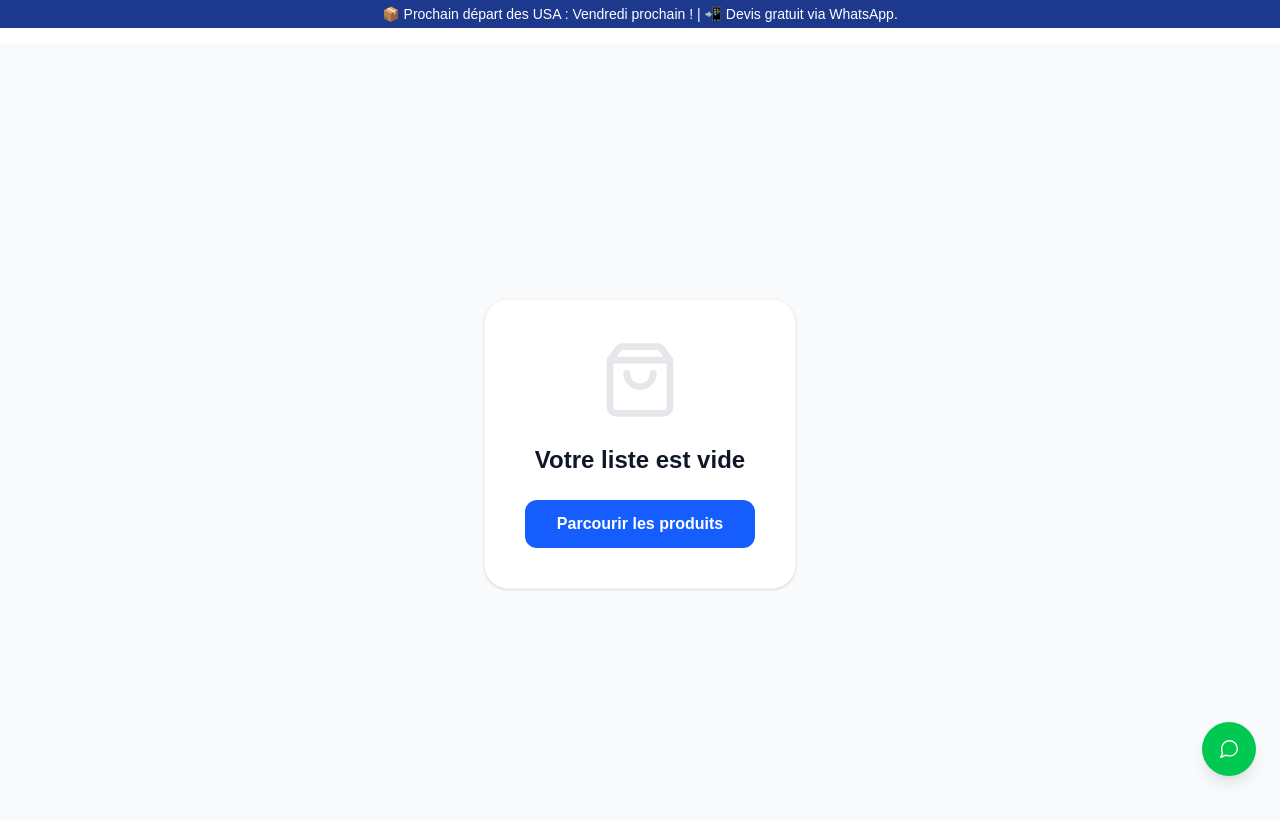
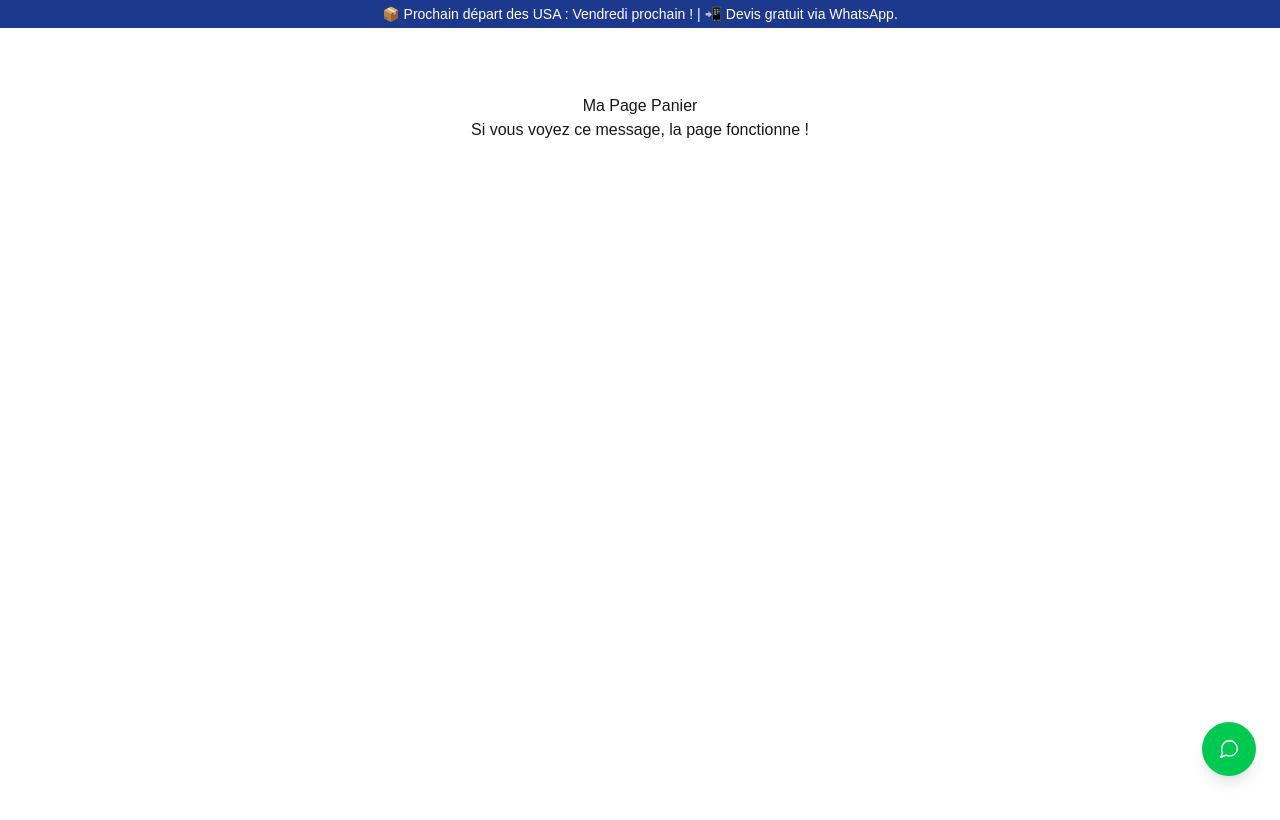
Before and after one commit to Fiedly71/up-to-date-store, a Next.js app: page /panier in a window 1280 px wide. Shown: the top 820 px of the page. Built offline with nearby package versions, Linux system fonts and the light colour scheme.

Commit message:
Add analytics

```diff
--- a/app/layout.tsx
+++ b/app/layout.tsx
@@ -5,6 +5,7 @@ import { CartProvider } from './context/CartContext'; // Importe le nouveau fich
 import Link from "next/link";
 import { ShoppingCart } from "lucide-react";
 import CartBadge from './components/CartBadge';
+import { Analytics } from "@vercel/analytics/react";
 const geistSans = Geist({
   variable: "--font-geist-sans",
   subsets: ["latin"],
@@ -41,6 +42,7 @@ export default function RootLayout({
 
         <div className="pt-4">
           {children}
+          <Analytics />
 
           {/* Floating WhatsApp Button (site-wide) */}
           <a
--- a/app/panier/page.tsx
+++ b/app/panier/page.tsx
@@ -1,87 +1,10 @@
 "use client";
-import { useCart } from '../context/CartContext';
-import Link from 'next/link';
-import Image from 'next/image';
-import { Trash2, MessageCircle, ChevronLeft, ShoppingBag } from 'lucide-react';
 
 export default function PanierPage() {
-  const { cart, removeFromCart } = useCart();
-
-  const sendWhatsAppOrder = () => {
-    let message = "*DEMANDE DE DISPONIBILITÉ - UP-TO-DATE STORE*\n";
-    message += "------------------------------------------\n\n";
-
-    cart.forEach((item, index) => {
-      message += `*${index + 1}. ${item.name}*\n`;
-      message += `   Quantité : ${item.quantity}\n\n`;
-    });
-
-    message += "------------------------------------------\n";
-    message += "Pouvez-vous me donner les prix et la disponibilité de ces articles ?";
-
-    const encodedMessage = encodeURIComponent(message);
-    window.open(`https://wa.me/50932836938?text=${encodedMessage}`, "_blank");
-  };
-
-  if (cart.length === 0) {
-    return (
-      <div className="min-h-screen flex flex-col items-center justify-center p-6 bg-gray-50">
-        <div className="bg-white p-10 rounded-3xl shadow-sm border border-gray-100 text-center">
-          <ShoppingBag size={80} className="text-gray-200 mx-auto mb-6" />
-          <h1 className="text-2xl font-bold text-gray-900 mb-2">Votre liste est vide</h1>
-          <Link href="/" className="bg-blue-600 hover:bg-blue-700 text-white px-8 py-3 rounded-xl font-bold transition-all inline-block mt-4">
-            Parcourir les produits
-          </Link>
-        </div>
-      </div>
-    );
-  }
-
   return (
-    <div className="min-h-screen bg-gray-50 py-10 px-4">
-      <div className="max-w-3xl mx-auto">
-        <div className="flex items-center justify-between mb-8">
-          <Link href="/" className="flex items-center gap-2 text-gray-600 hover:text-blue-600 font-medium">
-            <ChevronLeft size={20} /> Retour
-          </Link>
-          <h1 className="text-2xl font-black text-gray-900 uppercase">Ma Sélection</h1>
-        </div>
-
-        <div className="space-y-4 mb-10">
-          {cart.map((item) => (
-            <div key={item.id} className="bg-white p-4 rounded-2xl shadow-sm border border-gray-100 flex items-center gap-4">
-              <div className="relative w-20 h-20 bg-gray-50 rounded-xl overflow-hidden flex-shrink-0">
-                <Image
-  src={item.image || "/UPTODATE%20logo.jpg"}
-  alt={item.name}
-  fill
-  className="object-cover"
-/>
-              </div>
-
-              <div className="flex-grow">
-                <h3 className="font-bold text-gray-900 leading-tight">{item.name}</h3>
-                <p className="text-gray-500 text-sm italic">Quantité: {item.quantity}</p>
-              </div>
-
-              <button onClick={() => removeFromCart(item.id)} className="text-gray-300 hover:text-red-500 transition-colors p-2">
-                <Trash2 size={20} />
-              </button>
-            </div>
-          ))}
-        </div>
-
-        <div className="bg-white p-6 rounded-3xl shadow-xl border border-gray-100 sticky bottom-6 text-center">
-          <p className="text-gray-600 mb-4">Cliquez ci-dessous pour m'envoyer votre sélection et recevoir un devis.</p>
-          <button
-            onClick={sendWhatsAppOrder}
-            className="w-full bg-[#25D366] hover:bg-[#128C7E] text-white py-4 rounded-2xl font-bold text-lg flex items-center justify-center gap-3 transition-all transform active:scale-95 shadow-lg shadow-green-200"
-          >
-            <MessageCircle size={24} fill="currentColor" />
-            Demander le prix sur WhatsApp
-          </button>
-        </div>
-      </div>
+    <div style={{ padding: '50px', textAlign: 'center' }}>
+      <h1>Ma Page Panier</h1>
+      <p>Si vous voyez ce message, la page fonctionne !</p>
     </div>
   );
 }
--- a/package.json
+++ b/package.json
@@ -9,6 +9,7 @@
     "lint": "eslint"
   },
   "dependencies": {
+    "@vercel/analytics": "^1.6.1",
     "lucide-react": "^0.562.0",
     "next": "16.1.0",
     "react": "19.2.3",
```
Also changed, not shown: 1 other file (tests, documents, lock files or other folders).
